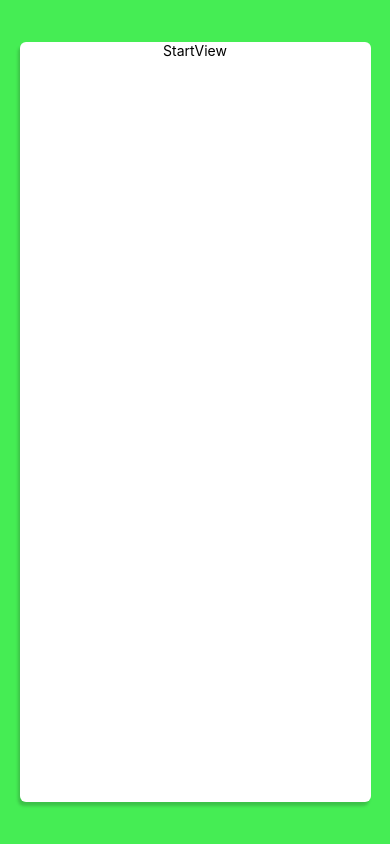
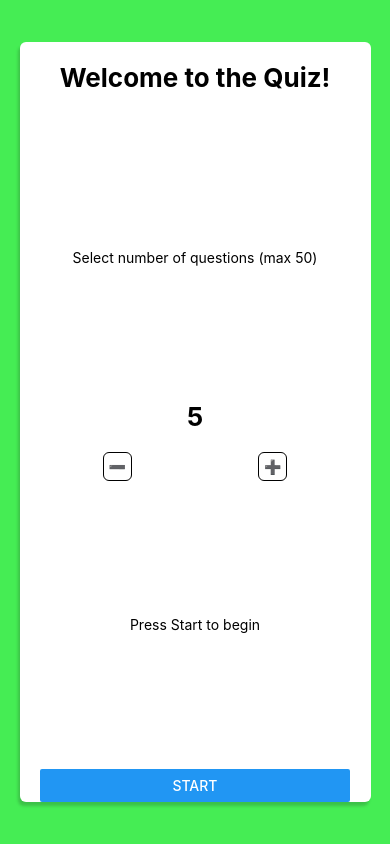
Before and after one commit to henriksundman/quiz-app-RN, a React Native app: screen / in a window 390 px wide. Built offline with nearby package versions, Linux system fonts and the light colour scheme.

Commit message:
add view-components add StartView logic

```diff
--- a/components/StartView.tsx
+++ b/components/StartView.tsx
@@ -1,9 +1,71 @@
-import { Text, View } from 'react-native';
+import { useState, useContext } from 'react';
+
+import { Button, StyleSheet, Text, View } from 'react-native';
+
+import { GameContext } from '../store/game-context';
 
 export const StartView = () => {
+	const gameCtx = useContext(GameContext);
+	const [numQuestions, setNumQuestions] = useState(5);
+
 	return (
-		<View>
-			<Text>StartView</Text>
+		<View style={styles.container}>
+			<Text style={styles.title}>Welcome to the Quiz!</Text>
+			<Text style={styles.text}>Select number of questions (max 50)</Text>
+			<View>
+				<Text style={styles.number}>{numQuestions}</Text>
+				<View style={styles.addOrSubtract}>
+					<Text
+						style={styles.operator}
+						onPress={() =>
+							setNumQuestions((prevVal) => Math.max(1, prevVal - 1))
+						}
+					>
+						➖
+					</Text>
+					<Text
+						style={styles.operator}
+						onPress={() =>
+							setNumQuestions((prevVal) => Math.max(1, prevVal + 1))
+						}
+					>
+						➕
+					</Text>
+				</View>
+			</View>
+			<Text style={styles.text}>Press Start to begin</Text>
+			<Button title="Start" />
 		</View>
 	);
 };
+
+const styles = StyleSheet.create({
+	container: {
+		flex: 1,
+		justifyContent: 'space-between',
+	},
+	title: {
+		padding: 20,
+		fontSize: 26,
+		fontWeight: 'bold',
+		textAlign: 'center',
+	},
+	text: {
+		textAlign: 'center',
+	},
+	number: {
+		textAlign: 'center',
+		fontSize: 26,
+		fontWeight: 'bold',
+		paddingBottom: 20,
+	},
+	addOrSubtract: {
+		flexDirection: 'row',
+		justifyContent: 'space-around',
+	},
+	operator: {
+		padding: 5,
+		borderWidth: 1,
+		borderRadius: 6,
+	},
+});
--- /dev/null
+++ b/interfaces/IGameState.ts
@@ -0,0 +1,15 @@
+import { IQuestion } from './IQuestion';
+export interface IGameState {
+	isGameStarted: boolean;
+	numberOfQuestions: number;
+	gameStartHandler: (numQuestions: number) => void;
+	numberOfCorrectAnswers: number;
+	addCorrectAnswers: () => void;
+	numberOfIncorrectAnswers: number;
+	addIncorrectAnswers: () => void;
+	questions: IQuestion[];
+	loadQuestions: (numQuestions: number) => void;
+	error: string;
+	isGameOver: boolean;
+	gameOver: () => void;
+}
--- /dev/null
+++ b/interfaces/IQuestion.ts
@@ -0,0 +1,11 @@
+export interface IQuestion {
+	category: string;
+	id: string;
+	correctAnswer: string;
+	incorrectAnswers: string[];
+	question: string;
+	tags: string[];
+	type: string;
+	difficulty: string;
+	regions: string[];
+}
--- a/package.json
+++ b/package.json
@@ -9,6 +9,7 @@
     "web": "expo start --web"
   },
   "dependencies": {
+    "axios": "^0.27.2",
     "expo": "~46.0.8",
     "expo-status-bar": "~1.4.0",
     "react": "18.0.0",
--- /dev/null
+++ b/store/game-context.tsx
@@ -0,0 +1,76 @@
+import { useState, createContext, ReactNode, useCallback } from 'react';
+import { IGameState } from '../interfaces/IGameState';
+import { IQuestion } from '../interfaces/IQuestion';
+import { fetchQuestions } from '../utils/fetch-data';
+
+interface Props {
+	children?: ReactNode;
+}
+
+export const GameContext = createContext<IGameState>({
+	isGameStarted: false,
+	numberOfQuestions: 5,
+	gameStartHandler: (numQuestions: number) => {},
+	numberOfCorrectAnswers: 0,
+	addCorrectAnswers: () => {},
+	numberOfIncorrectAnswers: 0,
+	addIncorrectAnswers: () => {},
+	questions: [],
+	loadQuestions: (numQuestions: number) => {},
+	error: '',
+	isGameOver: false,
+	gameOver: () => {},
+});
+
+export const GameContextProvider = ({ children }: Props) => {
+	const [isGameStarted, setIsGameStarted] = useState(false);
+	const [numberOfQuestions, setNumberOfQuestions] = useState(5);
+	const [numberOfCorrectAnswers, setNumberOfCorrectAnswers] = useState(0);
+	const [numberOfIncorrectAnswers, setNumberOfIncorrectAnswers] = useState(0);
+	const [questions, setQuestions] = useState<IQuestion[]>([]);
+	const [error, setError] = useState('');
+	const [isGameOver, setIsGameOver] = useState(false);
+
+	const gameStartHandler = (numQuestions: number): void => {
+		setIsGameStarted(true);
+		setNumberOfQuestions(numQuestions);
+	};
+
+	const addCorrectAnswers = (): void => {
+		setNumberOfCorrectAnswers((prevNum: number) => prevNum + 1);
+	};
+
+	const addIncorrectAnswers = (): void => {
+		setNumberOfIncorrectAnswers((prevNum: number) => prevNum + 1);
+	};
+
+	const loadQuestions = useCallback(async (numberOfQuestions: number) => {
+		try {
+			const response = await fetchQuestions(numberOfQuestions);
+			setQuestions(response.data);
+		} catch (error: any) {
+			setError(error.message);
+		}
+	}, []);
+
+	const gameOver = () => {
+		setIsGameOver(true);
+	};
+
+	const value = {
+		isGameStarted,
+		numberOfQuestions,
+		gameStartHandler,
+		numberOfCorrectAnswers,
+		addCorrectAnswers,
+		numberOfIncorrectAnswers,
+		addIncorrectAnswers,
+		questions,
+		loadQuestions,
+		error,
+		isGameOver,
+		gameOver,
+	};
+
+	return <GameContext.Provider value={value}>{children}</GameContext.Provider>;
+};
--- /dev/null
+++ b/utils/fetch-data.ts
@@ -0,0 +1,11 @@
+import axios from 'axios';
+
+export const fetchQuestions = async (numQuestions: number) => {
+	try {
+		return await axios.get(
+			`https://the-trivia-api.com/api/questions?limit=${numQuestions}`
+		);
+	} catch (error: any) {
+		throw new Error(error);
+	}
+};
```
Also changed, not shown: components/GameOverView.tsx (+9 -0 lines), 1 other file (tests, documents, lock files or other folders).
